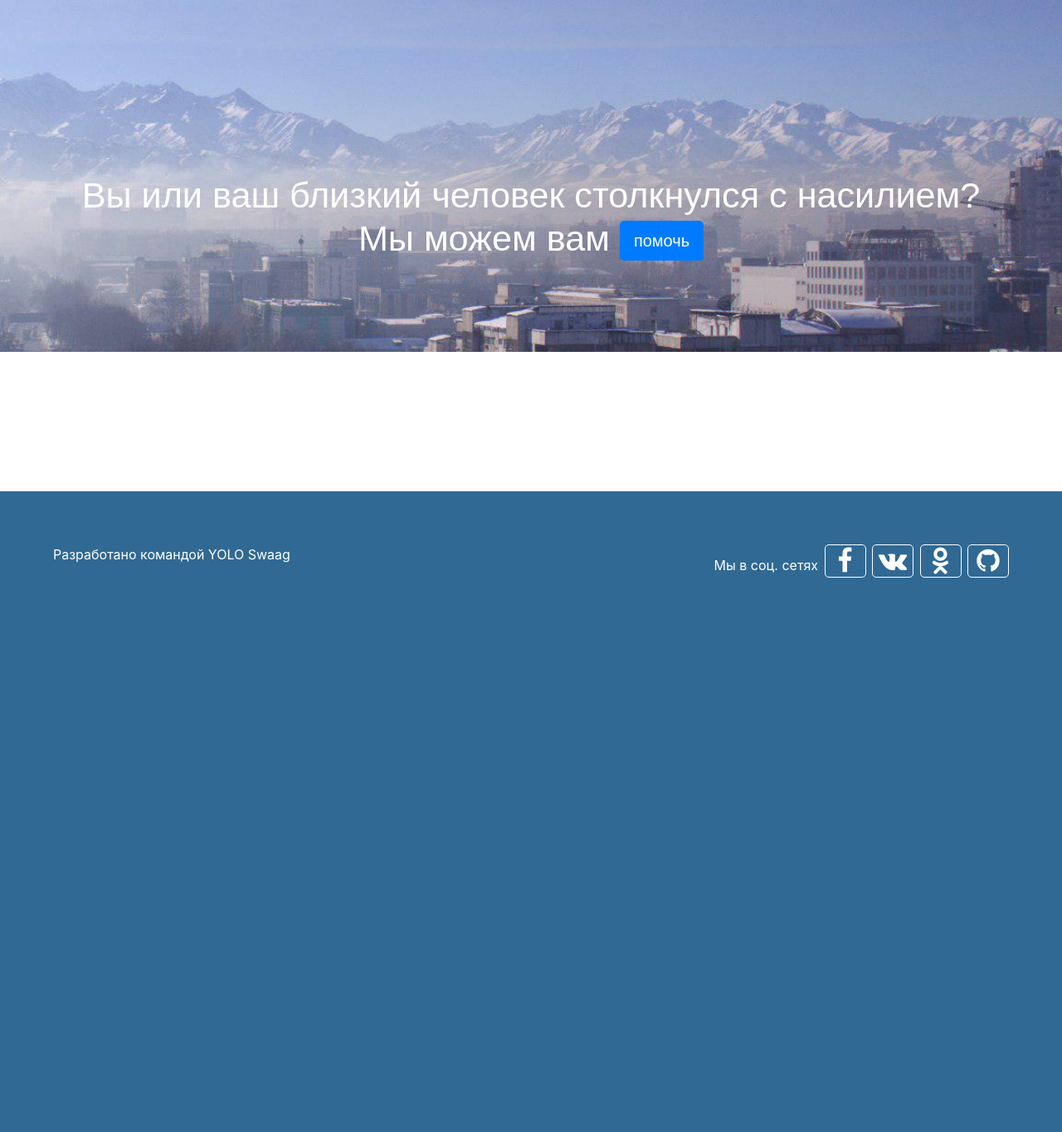
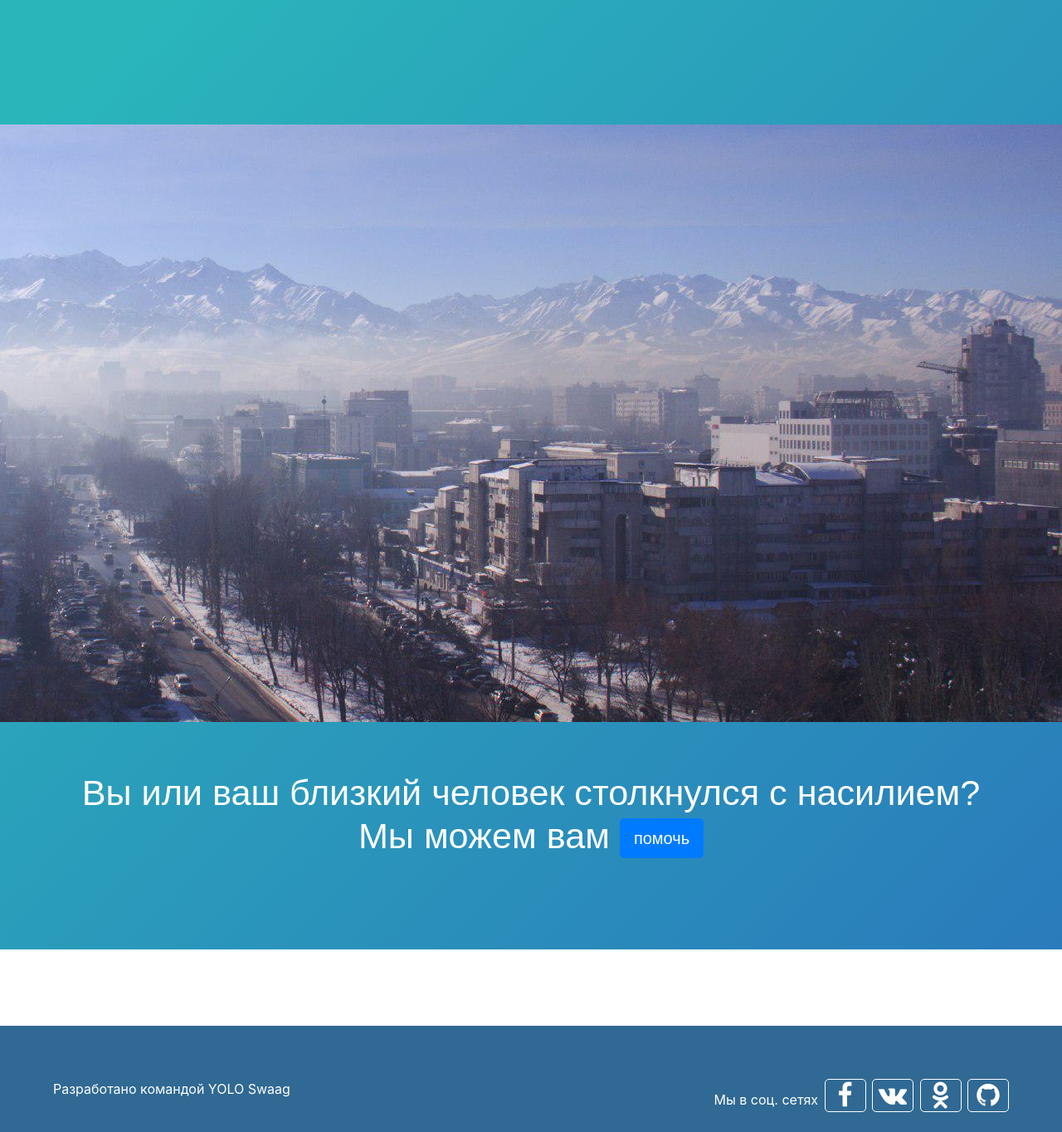
Before and after one commit to socialhackathon/zhardam, a Django app: page / in a window 1280 px wide. Shown: the part 80-1444 px from the top of the page at 83% size. Before the commit the page ends 776 px from the top, so only its background shows below. Run offline with Django 3.2, Linux system fonts and the light colour scheme; data that the repository does not hold is empty; parts of the project's set-up code (start-up, migrations or seed data) failed here and were passed over; some libraries are stand-ins or nearby versions.

Commit message:
Fix s3 image

```diff
--- a/jardam_kolu/static/css/project.css
+++ b/jardam_kolu/static/css/project.css
@@ -34,7 +34,6 @@ a {
     background-color: #2ab5bb;
     background-image: -webkit-linear-gradient(315deg, #2ab5bb 8%, #2a7bbb);
     background-image: linear-gradient(135deg, #2ab5bb 8%, #2a7bbb);
-    background: url('/static/images/background.jpg') no-repeat fixed center;
     background-size: cover;
     padding-top: 150px;
     padding-bottom: 100px;
--- a/jardam_kolu/templates/pages/home.html
+++ b/jardam_kolu/templates/pages/home.html
@@ -1,10 +1,10 @@
 {% extends 'base.html' %}
-
+{% load i18n static %}
 {% block main %}
 
     <div class="top-section">
+        <img src="{% static 'images/background.jpg' %}">
         <div class="container">
-
             <h1 class="top-section__heading">
                 Вы или ваш близкий человек столкнулся с насилием? <br>
                 Мы можем вам <a href="{% url 'quizes:quiz' %}"
```
